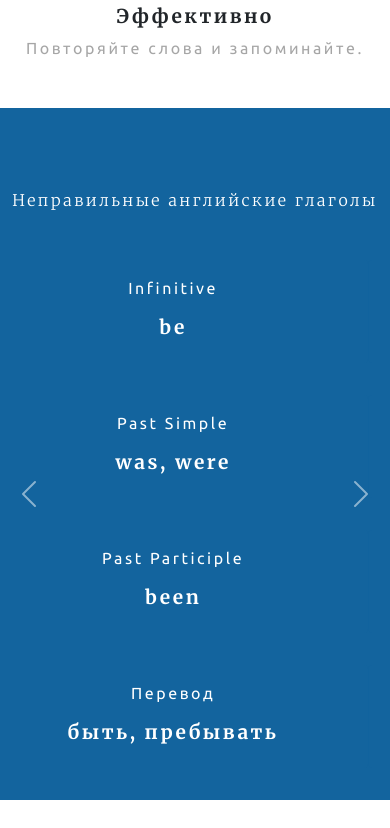
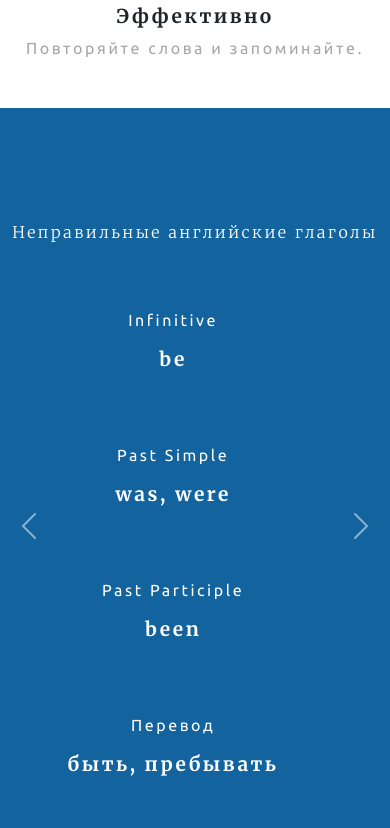
Before and after one commit to maxoblomov/limben, a plain HTML site: page index.html in a window 390 px wide. Shown: the part 1356-2184 px from the top of the page. Drawn offline with nearby package versions, Linux system fonts and the light colour scheme.

Commit message:
Add files via upload

```diff
--- a/css/styles.css
+++ b/css/styles.css
@@ -120,6 +120,10 @@ body {
     text-align: center;
 
 }
+@media (max-width: 900px) {
+    #edu {
+        margin-top: 2rem !important;
+    }
 
 .slide-card {
     background-color: #13649e;
```
